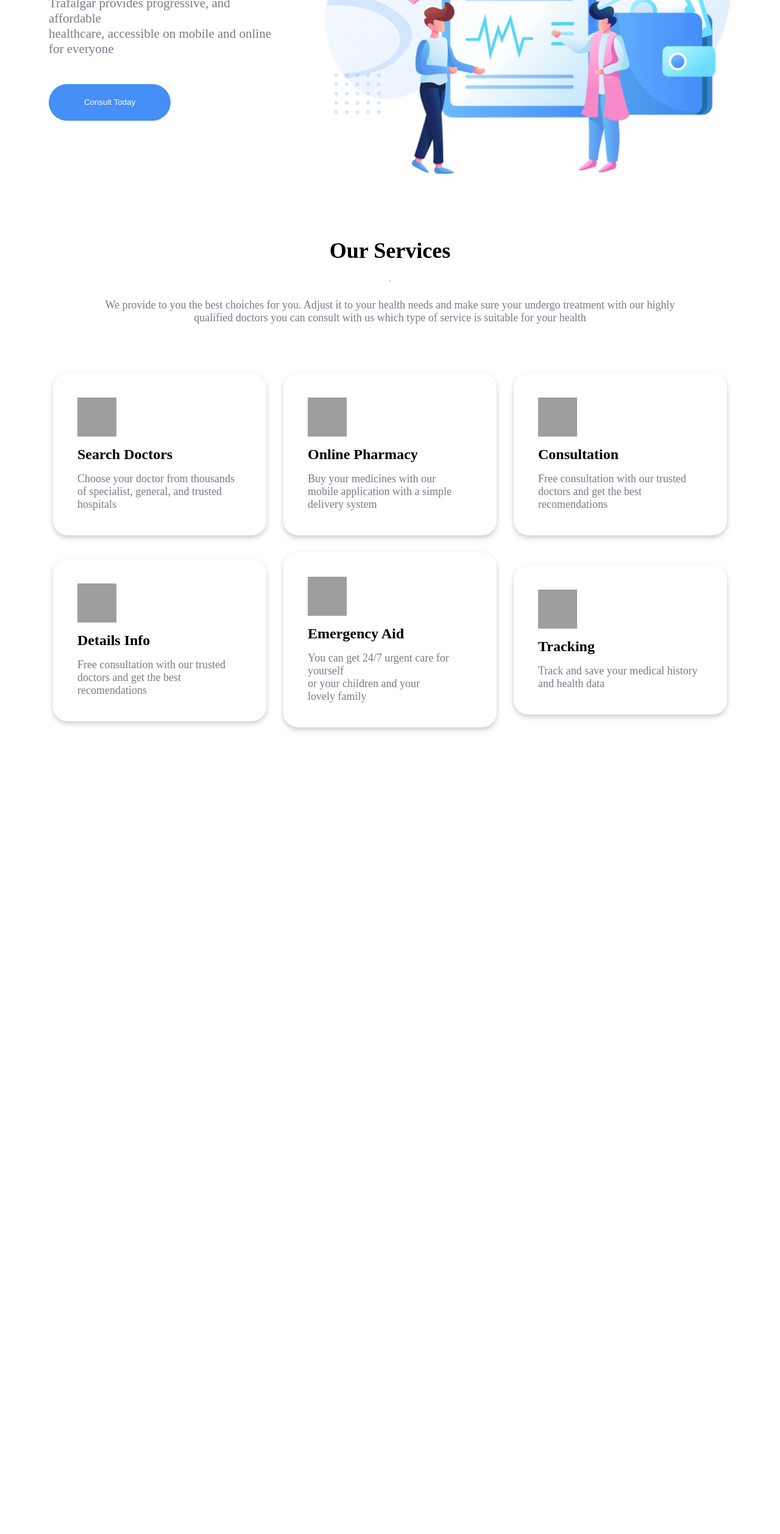
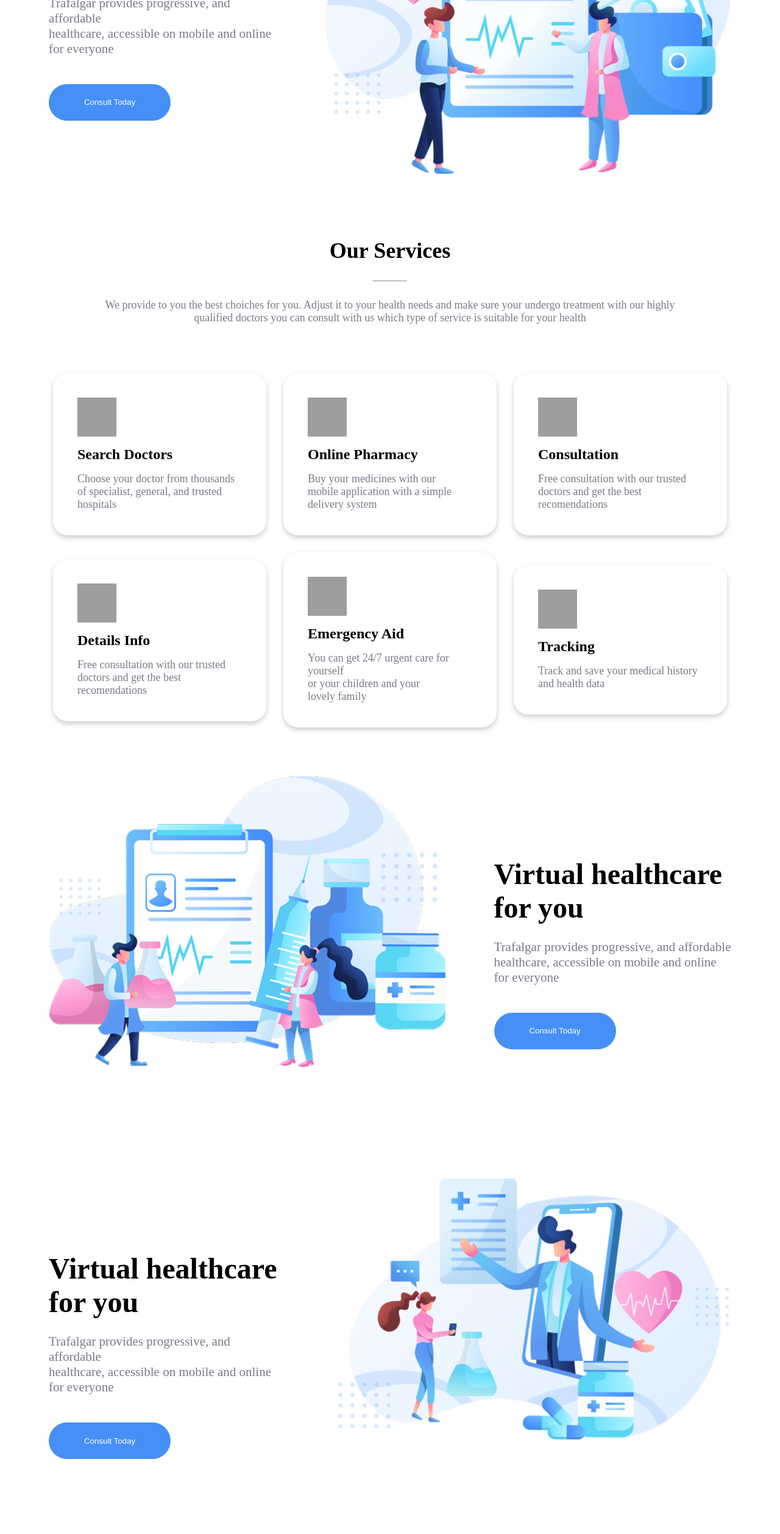
Before and after one commit to ash-124/trafalgar, a plain HTML site: page index.html in a window 1280 px wide. Shown: the part 497-3013 px from the top of the page at 61% size. Before the commit the page ends 1730 px from the top, so only its background shows below. Drawn offline with Linux system fonts and the light colour scheme; grey boxes are pictures that could not be loaded.

Commit message:
Extra two sections created

```diff
--- a/index.html
+++ b/index.html
@@ -54,7 +54,13 @@
     <section>
         <div class="serviceSection">
             <h2 class="title">Our Services</h2>
-            <hr>
+            <hr style="
+            width: 56px;
+            height: 2px;
+            background-color: black;
+            border-radius: 20px;
+            font-weight: 800;
+            ">
             <p style="max-width: 950px;" class="description">
                 We provide to you the best choiches for you. Adjust it to your health needs and make sure your undergo
                 treatment with our highly qualified doctors you can consult with us which type of service is suitable
@@ -121,6 +127,43 @@
             </div>
         </div>
     </section>
+    <!-- extra sections -->
+    <section id="hero-container">
+        <div class="hero-img-container">
+            <img class="hero-img" src="./resources/trafalgar-illustration sec02 1.png" alt="">
+        </div>
+        <div class="hero-text-container">
+            <h2>
+                Virtual healthcare <br>
+                for you
+            </h2>
+            <p>
+                Trafalgar provides progressive, and affordable <br>
+                healthcare, accessible on mobile and online <br>
+                for everyone
+            </p>
+            <button class="btn">Consult Today</button>
+        </div>
+
+    </section>
+<!-- needs to work -->
+    <section id="hero-container">
+        <div class="hero-text-container">
+            <h2>
+                Virtual healthcare <br>
+                for you
+            </h2>
+            <p>
+                Trafalgar provides progressive, and affordable <br>
+                healthcare, accessible on mobile and online <br>
+                for everyone
+            </p>
+            <button class="btn">Consult Today</button>
+        </div>
+        <div class="hero-img-container">
+            <img class="hero-img" src="./resources/trafalgar-illustration sec03 1.png" alt="">
+        </div>
+    </section>
 
 
     <!-- Footer -->
```
